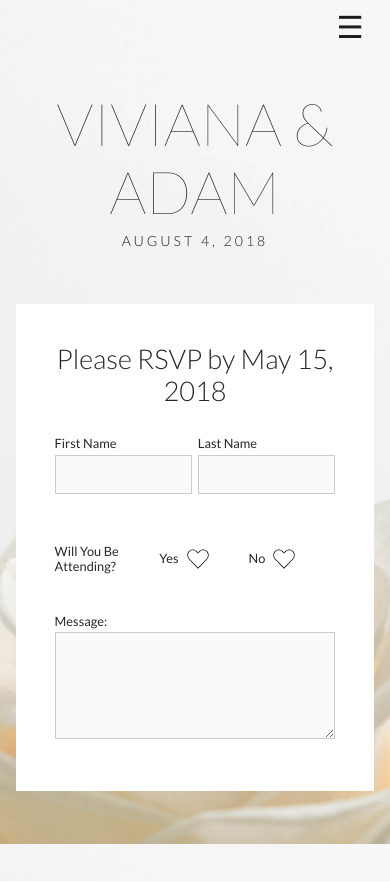
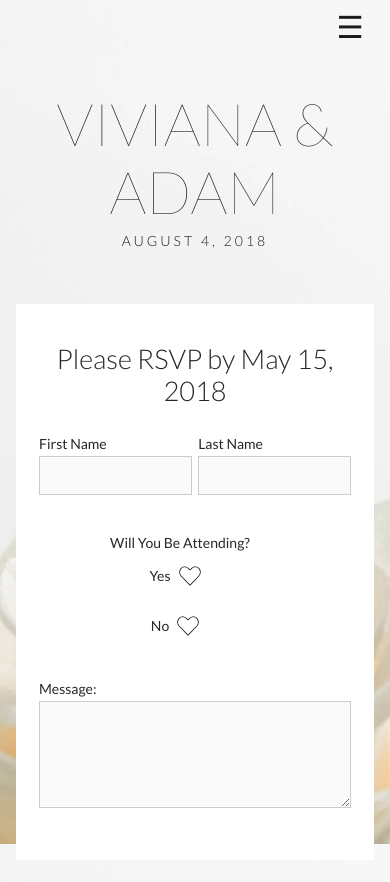
Before and after one commit to adamfeldman2/va-wedding-2, a React (Create React App) app in the folder client/: page /rsvp in a window 390 px wide. Shown: the top 882 px of the page. Built offline with nearby package versions, Linux system fonts and the light colour scheme; the HTML template or start-up script is replaced by a standard one.

Commit message:
Update favicon

```diff
--- a/client/src/styles/App.css
+++ b/client/src/styles/App.css
@@ -212,7 +212,7 @@ body {
   margin: 0 auto; }
   @media (max-width: 500px) {
     .box-wrapper {
-      padding: 10%; } }
+      padding: 10% 6%; } }
 
 .wrapper-button {
   display: flex;
@@ -378,12 +378,27 @@ body {
     justify-content: space-between; }
     .wrapper-component-rsvp-form .wrapper-question .wrapper-horizontal-questions .wrapper-horizontal-question {
       width: 49%; }
+  .wrapper-component-rsvp-form .wrapper-question label {
+    font-size: 14px; }
+    @media (max-width: 500px) {
+      .wrapper-component-rsvp-form .wrapper-question label {
+        text-align: center; } }
   .wrapper-component-rsvp-form .wrapper-question.wrapper-radio-buttons-outer {
     display: flex; }
     .wrapper-component-rsvp-form .wrapper-question.wrapper-radio-buttons-outer label {
       margin-right: 30px;
       display: flex;
       align-items: center; }
+    @media (max-width: 660px) {
+      .wrapper-component-rsvp-form .wrapper-question.wrapper-radio-buttons-outer {
+        flex-direction: column;
+        justify-content: center;
+        align-items: center; } }
+    @media (max-width: 540px) {
+      .wrapper-component-rsvp-form .wrapper-question.wrapper-radio-buttons-outer .wrapper-radio-buttons-inner {
+        flex-direction: column;
+        justify-content: center;
+        align-items: center; } }
     .wrapper-component-rsvp-form .wrapper-question.wrapper-radio-buttons-outer .wrapper-radio-buttons-inner {
       display: flex; }
       .wrapper-component-rsvp-form .wrapper-question.wrapper-radio-buttons-outer .wrapper-radio-buttons-inner input[type='radio'] {
--- a/client/src/styles/partials/_normalize.scss
+++ b/client/src/styles/partials/_normalize.scss
@@ -219,7 +219,7 @@ body {
   margin: 0 auto;
 
   @media (max-width: 500px) {
-    padding: 10%;
+    padding: 10% 6%;
   }
 }
 
--- a/client/src/styles/partials/components/_RSVPForm.scss
+++ b/client/src/styles/partials/components/_RSVPForm.scss
@@ -13,6 +13,14 @@
       }
     }
 
+    label {
+      font-size: 14px;
+
+      @media (max-width: 500px) {
+        text-align: center;
+      }
+    }
+
     &.wrapper-radio-buttons-outer {
       display: flex;
 
@@ -20,6 +28,20 @@
         margin-right: 30px;
         display: flex;
         align-items: center;
+      }
+
+      @media (max-width: 660px) {
+        flex-direction: column;
+        justify-content: center;
+        align-items: center;
+      }
+
+      @media (max-width: 540px) {
+        .wrapper-radio-buttons-inner {
+          flex-direction: column;
+          justify-content: center;
+          align-items: center;
+        }
       }
 
       .wrapper-radio-buttons-inner {
```
Also changed, not shown: 1 other file (tests, documents, lock files or other folders).
